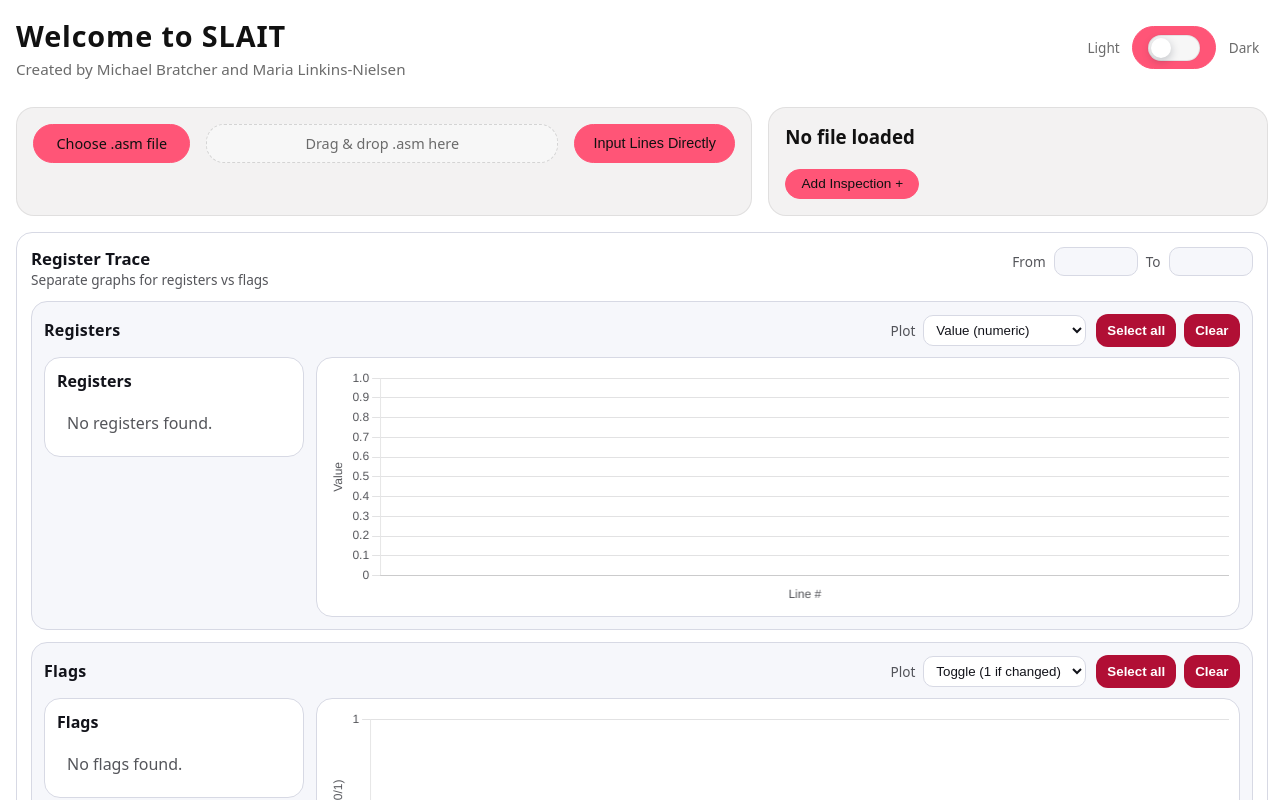
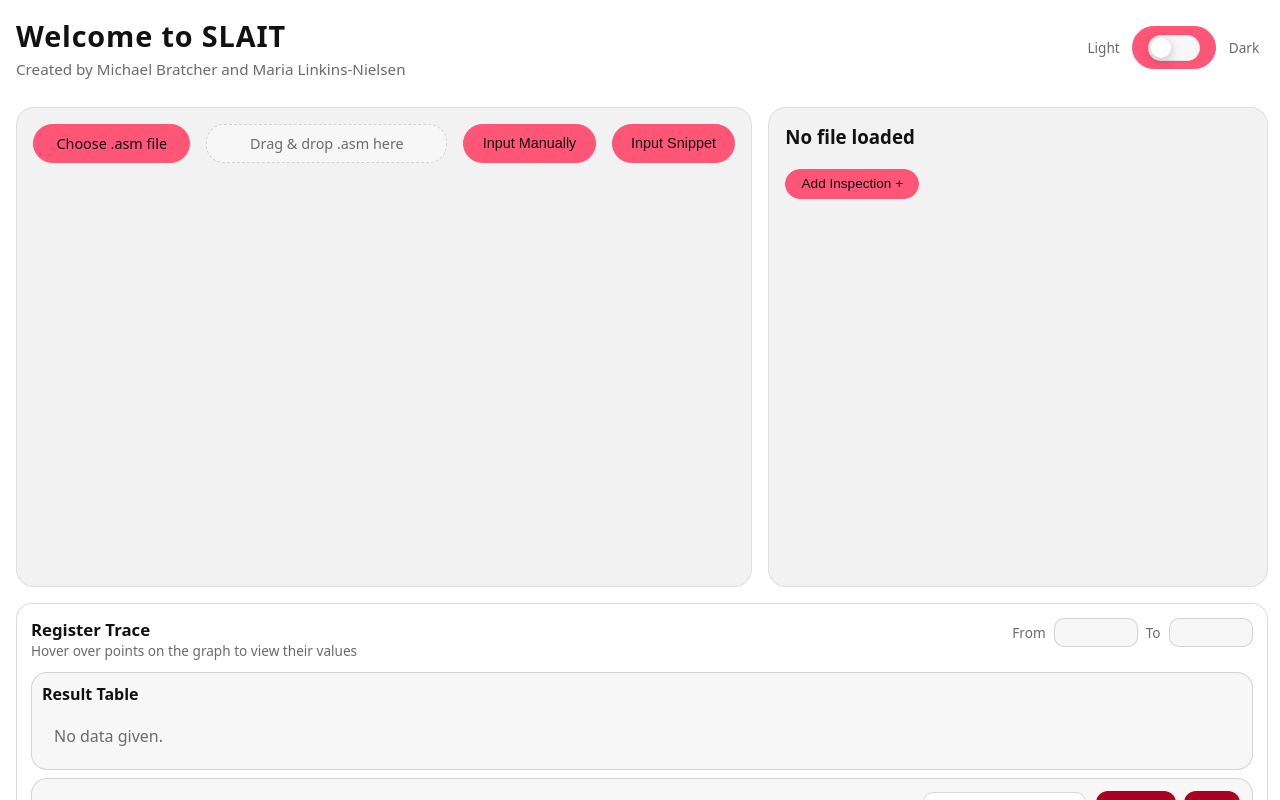
Before and after one commit to MBratchr/sd, an Angular app: page / in a window 1280 px wide. Shown: the top 800 px of the page. Built offline with nearby package versions, Linux system fonts and the light colour scheme.

Commit message:
snippet and sizing changes

```diff
--- a/public/file-viewer-templates/templates.json
+++ b/public/file-viewer-templates/templates.json
@@ -3,12 +3,18 @@
     "id": "default",
     "label": "Default",
     "file": "/file-viewer-templates/default.txt",
-    "suggestedFileName": "manual-input.asm"
+    "suggestedFileName": "assemblyfile.asm"
   },
   {
     "id": "hello_world",
     "label": "Hello World",
     "file": "/file-viewer-templates/hello-world-temp.txt",
     "suggestedFileName": "hello.asm"
+  },
+  {
+    "id": "empty",
+    "label": "Empty Sections",
+    "file": "/file-viewer-templates/empty-template.txt",
+    "suggestedFileName": "assemblyfile.asm"
   }
 ]
--- a/src/app/app.scss
+++ b/src/app/app.scss
@@ -16,6 +16,24 @@
   --btn-hover: #ff0033;    /* hover royal purple */
   --btn-pressed-1: #aa0022;
   --btn-pressed-2: #550011;
+
+  /* Focus / glow – derived from accent */
+  --focus-border: rgba(170, 0, 34, 0.7);
+  --focus-ring: rgba(170, 0, 34, 0.35);
+  --accent-glow-tight: rgba(170, 0, 34, 0.55);
+  --accent-glow-wide: rgba(170, 0, 34, 0.65);
+  --accent-bg-subtle: rgba(170, 0, 34, 0.08);
+
+  /* Utility */
+  --btn-text-active: #ffffff;
+  --shadow-hover: 0 10px 25px rgba(15, 23, 42, 0.18);
+  --scrollbar-thumb: rgba(148, 163, 184, 0.6);
+
+  /* Status */
+  --warn-bg: rgba(251, 191, 36, 0.1);
+  --warn-text: #92400e;
+  --error-bg: rgba(239, 68, 68, 0.12);
+  --error-text: #991b1b;
 
   /* LIGHT MODE – true white */
   --bg: #ffffff;           /* page background */
@@ -59,6 +77,14 @@
   --btn-hover: #ff0033;      /* deeper hover purple */
   --btn-pressed-1: #ff0033;  /* darker gradient top */
   --btn-pressed-2: #ff5577;  /* darker gradient bottom */
+
+  /* Dark-mode utility overrides */
+  --shadow-hover: 0 10px 25px rgba(0, 0, 0, 0.35);
+  --scrollbar-thumb: rgba(148, 163, 184, 0.4);
+  --warn-bg: rgba(251, 191, 36, 0.08);
+  --warn-text: #fbbf24;
+  --error-bg: rgba(239, 68, 68, 0.1);
+  --error-text: #fca5a5;
 }
 
 /* ------------------------------------------------------------------ */
@@ -68,12 +94,14 @@
 .layout {
   display: grid;
   grid-template-columns: 59% 40%;
+  grid-template-rows: 60vh auto;
   gap: 1rem;
 }
 
 @media (max-width: 900px) {
   .layout {
     grid-template-columns: 1fr;
+    grid-template-rows: 45vh auto auto;
   }
 }
 
@@ -150,7 +178,7 @@
 .theme-thumb.theme-thumb-on {
   transform: translateX(24px);
   background: linear-gradient(135deg, var(--purple), var(--purple-strong));
-  box-shadow: 0 4px 18px rgba(120, 81, 169, 0.6);
+  box-shadow: 0 4px 18px var(--accent-glow-wide);
 }
 
 /* ------------------------------------------------------------------ */
@@ -195,8 +223,8 @@
 .page button:hover {
   background: var(--btn-hover);
   border-color: var(--btn-hover);
-  color: #ffffff;
-  box-shadow: 0 10px 25px rgba(15, 23, 42, 0.18);
+  color: var(--btn-text-active);
+  box-shadow: var(--shadow-hover);
 }
 
 .page button:active {
@@ -205,11 +233,11 @@
     var(--btn-pressed-1),
     var(--btn-pressed-2)
   );
-  color: #ffffff;
+  color: var(--btn-text-active);
   transform: translateY(1px) scale(0.99);
   box-shadow:
-    0 0 0 1px rgba(120, 81, 169, 0.55),
-    0 12px 25px rgba(120, 81, 169, 0.65);
+    0 0 0 1px var(--accent-glow-tight),
+    0 12px 25px var(--accent-glow-wide);
 }
 
 .page button[disabled] {
--- a/src/app/file-viewer/file-viewer.html
+++ b/src/app/file-viewer/file-viewer.html
@@ -11,7 +11,8 @@
       Drag & drop .asm here
     </div>
 
-    <button class="manual-btn" (click)="startManualInput()">Input Lines Directly</button>
+    <button class="manual-btn" (click)="startManualInput()">Input Manually</button>
+    <button class="snippet-btn" (click)="startSnippetInput()">Input Snippet</button>
   </div>
 
   @if (warn) { <div class="warn">{{ warn }}</div> }
@@ -58,8 +59,44 @@
     </div>
   }
 
+  <!-- Snippet editor -->
+  @if (snippetMode && !snippetLocked) {
+    <div class="editor snippet-editor">
+      <div class="editor-header">
+        <label>
+          File name:
+          <input class="name-input" [(ngModel)]="snippetFileName" placeholder="snippet.asm" />
+        </label>
+      </div>
+
+      <div class="snippet-section">
+        <span class="snippet-label">.data</span>
+        <textarea
+          class="editor-area snippet-area"
+          [(ngModel)]="snippetDataText"
+          placeholder="Enter .data section content…"
+        ></textarea>
+      </div>
+
+      <div class="snippet-section">
+        <span class="snippet-label">.text</span>
+        <textarea
+          class="editor-area snippet-area"
+          [(ngModel)]="snippetTextText"
+          placeholder="Enter .text section content…"
+        ></textarea>
+      </div>
+
+      <div class="editor-actions">
+        <button class="done-btn" [disabled]="!canFinishSnippet" (click)="finishSnippetInput()">
+          Done
+        </button>
+      </div>
+    </div>
+  }
+
   <!-- Viewer -->
-  @if (content && (!manualMode || manualLocked)) {
+  @if (content && (!manualMode || manualLocked) && (!snippetMode || snippetLocked)) {
     <div class="meta">
       <div><strong>File:</strong> {{ fileName }}</div>
       <div><strong>Size:</strong> {{ fileSize | number }} bytes</div>
--- a/src/app/file-viewer/file-viewer.scss
+++ b/src/app/file-viewer/file-viewer.scss
@@ -19,6 +19,7 @@
 /* Base style: pastel purple squircles */
 .file-viewer-container .file-btn,
 .file-viewer-container .manual-btn,
+.file-viewer-container .snippet-btn,
 .file-viewer-container .done-btn {
   border-radius: 999px;
   padding: 0.55rem 1.15rem;
@@ -46,27 +47,29 @@
 /* Hover: royal purple (or darker in dark mode) */
 .file-viewer-container .file-btn:hover,
 .file-viewer-container .manual-btn:hover,
+.file-viewer-container .snippet-btn:hover,
 .file-viewer-container .done-btn:hover {
   background: var(--btn-hover);
   border-color: var(--btn-hover);
-  color: #ffffff;
-  box-shadow: 0 10px 25px rgba(15, 23, 42, 0.18);
+  color: var(--btn-text-active);
+  box-shadow: var(--shadow-hover);
 }
 
 /* Pressed: purple gradient (darkened in dark mode) */
 .file-viewer-container .file-btn:active,
 .file-viewer-container .manual-btn:active,
+.file-viewer-container .snippet-btn:active,
 .file-viewer-container .done-btn:active {
   background: linear-gradient(
     135deg,
     var(--btn-pressed-1),
     var(--btn-pressed-2)
   );
-  color: #ffffff;
+  color: var(--btn-text-active);
   transform: translateY(1px) scale(0.99);
   box-shadow:
-    0 0 0 1px rgba(120, 81, 169, 0.55),
-    0 12px 25px rgba(120, 81, 169, 0.65);
+    0 0 0 1px var(--accent-glow-tight),
+    0 12px 25px var(--accent-glow-wide);
 }
 
 /* Disabled state for Done button */
@@ -93,6 +96,11 @@
 
 /* Manual input button label */
 .file-viewer-container .manual-btn {
+  white-space: nowrap;
+}
+
+/* Snippet button label */
+.file-viewer-container .snippet-btn {
   white-space: nowrap;
 }
 
@@ -130,10 +138,10 @@
 }
 
 .dropzone:hover {
-  background: rgba(120, 81, 169, 0.08);
-  border-color: rgba(120, 81, 169, 0.7);
+  background: var(--accent-bg-subtle);
+  border-color: var(--focus-border);
   color: var(--text);
-  box-shadow: 0 0 0 1px rgba(120, 81, 169, 0.35);
+  box-shadow: 0 0 0 1px var(--focus-ring);
 }
 
 /* ---------------------------- */
@@ -148,13 +156,13 @@
 }
 
 .warn {
-  background: rgba(251, 191, 36, 0.1);
-  color: #92400e;
+  background: var(--warn-bg);
+  color: var(--warn-text);
 }
 
 .error {
-  background: rgba(239, 68, 68, 0.12);
-  color: #991b1b;
+  background: var(--error-bg);
+  color: var(--error-text);
 }
 
 /* ---------------------------- */
@@ -192,8 +200,8 @@
 
 .name-input:focus {
   outline: none;
-  border-color: rgba(120, 81, 169, 0.7);
-  box-shadow: 0 0 0 1px rgba(120, 81, 169, 0.35);
+  border-color: var(--focus-border);
+  box-shadow: 0 0 0 1px var(--focus-ring);
 }
 
 .editor-area {
@@ -212,8 +220,8 @@
 
 .editor-area:focus {
   outline: none;
-  border-color: rgba(120, 81, 169, 0.7);
-  box-shadow: 0 0 0 1px rgba(120, 81, 169, 0.35);
+  border-color: var(--focus-border);
+  box-shadow: 0 0 0 1px var(--focus-ring);
 }
 
 .editor-actions {
@@ -253,7 +261,7 @@
   background: transparent;
 }
 .viewer::-webkit-scrollbar-thumb {
-  background: rgba(148, 163, 184, 0.6);
+  background: var(--scrollbar-thumb);
   border-radius: 999px;
 }
 
@@ -272,7 +280,8 @@
   display: flex;
   align-items: baseline;
   border-bottom: 1px solid var(--border-subtle);
-  padding: 0 0.25rem;
+  padding: 0.05rem 0.25rem;
+  line-height: 1.3;
 }
 .line:last-child {
   border-bottom: none;
@@ -351,8 +360,8 @@
 /* Focus ring to match other inputs */
 .template-select select:focus {
   outline: none;
-  border-color: rgba(120, 81, 169, 0.7);
-  box-shadow: 0 0 0 1px rgba(120, 81, 169, 0.35);
+  border-color: var(--focus-border);
+  box-shadow: 0 0 0 1px var(--focus-ring);
 }
 
 /* Disabled state (if you ever disable it) */
@@ -371,3 +380,32 @@
     min-width: 0;
   }
 }
+
+/* ---------------------------- */
+/* SNIPPET EDITOR               */
+/* ---------------------------- */
+
+.snippet-editor {
+  flex: 1;
+  min-height: 0;
+  overflow-y: auto;
+}
+
+.snippet-section {
+  display: flex;
+  flex-direction: column;
+  gap: 0.3rem;
+}
+
+.snippet-label {
+  font-family: 'JetBrains Mono', 'SF Mono', ui-monospace, Menlo, Monaco, Consolas,
+    'Liberation Mono', 'Courier New', monospace;
+  font-size: 0.85rem;
+  font-weight: 600;
+  color: var(--text);
+}
+
+.snippet-area {
+  min-height: 100px;
+  max-height: 200px;
+}
--- a/src/app/file-viewer/file-viewer.ts
+++ b/src/app/file-viewer/file-viewer.ts
@@ -40,6 +40,13 @@ export class FileViewer {
   manualLocked = false;
   manualText = '';
   manualFileName = 'manual-input.asm';
+
+  // snippet input state
+  snippetMode = false;
+  snippetLocked = false;
+  snippetDataText = '';
+  snippetTextText = '';
+  snippetFileName = 'snippet.asm';
 
   private readonly asmLike = /\.(asm|s|inc)$/i;
 
@@ -146,11 +153,15 @@ export class FileViewer {
   private exitManualModeIfNeeded() {
     this.manualMode = false;
     this.manualLocked = false;
+    this.snippetMode = false;
+    this.snippetLocked = false;
   }
 
   // ----- manual input flow
   startManualInput() {
     this.resetViewErrors();
+    this.snippetMode = false;
+    this.snippetLocked = false;
     this.manualMode = true;
     this.manualLocked = false;
 
@@ -182,4 +193,55 @@ export class FileViewer {
     this.manualLocked = true;
     this.applyContent(finalText);
   }
+
+  // ----- snippet input flow
+  startSnippetInput() {
+    this.resetViewErrors();
+    this.manualMode = false;
+    this.manualLocked = false;
+    this.snippetMode = true;
+    this.snippetLocked = false;
+
+    this.fileName = this.snippetFileName;
+    this.fileSize = 0;
+    this.content = '';
+    this.lines = [];
+    this.fileState.clearFile();
+  }
+
+  get canFinishSnippet(): boolean {
+    return !!(this.snippetDataText.trim() || this.snippetTextText.trim());
+  }
+
+  finishSnippetInput() {
+    const parts: string[] = [];
+
+    const dataBlock = (this.snippetDataText ?? '').replace(/\r\n/g, '\n').trimEnd();
+    const textBlock = (this.snippetTextText ?? '').replace(/\r\n/g, '\n').trimEnd();
+
+    if (dataBlock) {
+      parts.push('section .data');
+      // indent each line of the user's data content
+      for (const line of dataBlock.split('\n')) {
+        parts.push('    ' + line);
+      }
+      parts.push('');
+    }
+
+    if (textBlock) {
+      parts.push('section .text');
+      // indent each line of the user's text content
+      for (const line of textBlock.split('\n')) {
+        parts.push('    ' + line);
+      }
+    }
+
+    const finalText = parts.join('\n').trimEnd();
+
+    this.fileName = this.snippetFileName || 'snippet.asm';
+    this.fileSize = new Blob([finalText]).size;
+
+    this.snippetLocked = true;
+    this.applyContent(finalText);
+  }
 }
--- a/src/app/inspection-manager/inspection-manager.html
+++ b/src/app/inspection-manager/inspection-manager.html
@@ -90,7 +90,11 @@
                   <span>Flags: {{ selectedFlagsText(ins) }}</span>
                 }
               </div>
-              <button class="delete-btn" (click)="deleteInspection(i)">X</button>
+              <div class="summary-actions">
+                <button class="edit-btn" (click)="editInspection(i)">Edit</button>
+                <button class="dup-btn" (click)="duplicateInspection(i)">Duplicate</button>
+                <button class="delete-btn" (click)="deleteInspection(i)">X</button>
+              </div>
             </div>
           }
         </div>
--- a/src/app/inspection-manager/inspection-manager.scss
+++ b/src/app/inspection-manager/inspection-manager.scss
@@ -4,6 +4,7 @@
   background: var(--bg-elevated);
   padding: 1rem;
   height: 100%;
+  overflow: hidden;
 
   display: flex;
   flex-direction: column;
@@ -27,6 +28,8 @@
 .inspection-manager .add-btn,
 .inspection-manager .done-btn,
 .inspection-manager .delete-btn,
+.inspection-manager .edit-btn,
+.inspection-manager .dup-btn,
 .inspection-manager .test-btn {
   border-radius: 999px;
   padding: 0.4rem 0.95rem;
@@ -55,28 +58,32 @@
 .inspection-manager .add-btn:hover,
 .inspection-manager .done-btn:hover,
 .inspection-manager .delete-btn:hover,
+.inspection-manager .edit-btn:hover,
+.inspection-manager .dup-btn:hover,
 .inspection-manager .test-btn:hover:not([disabled]) {
   background: var(--btn-hover);
   border-color: var(--btn-hover);
-  color: #ffffff;
-  box-shadow: 0 10px 25px rgba(15, 23, 42, 0.18);
+  color: var(--btn-text-active);
+  box-shadow: var(--shadow-hover);
 }
 
 /* Pressed → gradient (darkened in dark mode) */
 .inspection-manager .add-btn:active,
 .inspection-manager .done-btn:active,
 .inspection-manager .delete-btn:active,
+.inspection-manager .edit-btn:active,
+.inspection-manager .dup-btn:active,
 .inspection-manager .test-btn:active:not([disabled]) {
   background: linear-gradient(
     135deg,
     var(--btn-pressed-1),
     var(--btn-pressed-2)
   );
-  color: #ffffff;
+  color: var(--btn-text-active);
   transform: translateY(1px) scale(0.99);
   box-shadow:
-    0 0 0 1px rgba(120, 81, 169, 0.55),
-    0 12px 25px rgba(120, 81, 169, 0.65);
+    0 0 0 1px var(--accent-glow-tight),
+    0 12px 25px var(--accent-glow-wide);
 }
 
 /* Disabled Test/Done button */
@@ -107,12 +114,13 @@
 /* INSPECTION LIST              */
 /* ---------------------------- */
 
-/* Scroll instead of stretching to push Test off-screen */
+/* Fill available space; scroll only when inspections overflow */
 .inspections {
   display: flex;
   flex-direction: column;
   gap: 0.75rem;
-  max-height: 320px;
+  flex: 1;
+  min-height: 0;
   overflow-y: auto;
 }
 
@@ -149,8 +157,8 @@
 
 .line-input:focus {
   outline: none;
-  border-color: rgba(120, 81, 169, 0.7);
-  box-shadow: 0 0 0 1px rgba(120, 81, 169, 0.35);
+  border-color: var(--focus-border);
+  box-shadow: 0 0 0 1px var(--focus-ring);
 }
 
 /* Sections */
@@ -205,3 +213,17 @@
 .summary strong {
   color: var(--text);
 }
+
+/* Action buttons group in locked summary */
+.summary-actions {
+  display: flex;
+  align-items: center;
+  gap: 0.35rem;
+  flex-shrink: 0;
+}
+
+.edit-btn,
+.dup-btn {
+  padding-inline: 0.7rem;
+  font-size: 0.8rem;
+}
--- a/src/app/register-trace/register-trace.html
+++ b/src/app/register-trace/register-trace.html
@@ -1,8 +1,9 @@
 <div class="card">
+
   <div class="header">
     <div class="title">
       <div class="h">Register Trace</div>
-      <div class="sub">Separate graphs for registers vs flags</div>
+      <div class="sub">Hover over points on the graph to view their values</div>
     </div>
 
     <div class="controls">
@@ -28,6 +29,32 @@
         />
       </div>
     </div>
+  </div>
+
+  <!-- OPTIONAL: keep the table if you still want it (shows both selected regs + flags) -->
+  <div class="table">
+    <div class="table-title">Result Table</div>
+
+    <table *ngIf="filteredFrames().length; else emptyTable">
+      <thead>
+        <tr>
+          <th class="linecol">Line</th>
+          <th *ngFor="let k of selectedRegs()">{{ k }}</th>
+          <th *ngFor="let k of selectedFlags()">{{ k }}</th>
+        </tr>
+      </thead>
+      <tbody>
+        <tr *ngFor="let f of filteredFrames()">
+          <td class="linecol">{{ f.line }}</td>
+          <td *ngFor="let k of selectedRegs()">{{ f.regs[k] ?? '—' }}</td>
+          <td *ngFor="let k of selectedFlags()">{{ (f.flags?.[k] ?? '—') }}</td>
+        </tr>
+      </tbody>
+    </table>
+
+    <ng-template #emptyTable>
+      <div class="empty">No data given.</div>
+    </ng-template>
   </div>
 
   <div class="sections">
@@ -134,29 +161,4 @@
     </section>
   </div>
 
-  <!-- OPTIONAL: keep the table if you still want it (shows both selected regs + flags) -->
-  <div class="table">
-    <div class="table-title">Line-by-line state</div>
-
-    <table *ngIf="filteredFrames().length; else emptyTable">
-      <thead>
-        <tr>
-          <th class="linecol">Line</th>
-          <th *ngFor="let k of selectedRegs()">{{ k }}</th>
-          <th *ngFor="let k of selectedFlags()">{{ k }}</th>
-        </tr>
-      </thead>
-      <tbody>
-        <tr *ngFor="let f of filteredFrames()">
-          <td class="linecol">{{ f.line }}</td>
-          <td *ngFor="let k of selectedRegs()">{{ f.regs[k] ?? '—' }}</td>
-          <td *ngFor="let k of selectedFlags()">{{ (f.flags?.[k] ?? '—') }}</td>
-        </tr>
-      </tbody>
-    </table>
-
-    <ng-template #emptyTable>
-      <div class="empty">No trace frames in range.</div>
-    </ng-template>
-  </div>
 </div>
--- a/src/app/register-trace/register-trace.scss
+++ b/src/app/register-trace/register-trace.scss
@@ -1,47 +1,18 @@
 :host {
   display: block;
 
-  /* defaults (dark) */
-  --rt-is-dark: 1;
-  --rt-surface: #0f0f12;
-  --rt-surface-2: #121218;
-  --rt-border: #2a2a33;
-  --rt-text: #f5f5f7;
-  --rt-muted: rgba(245, 245, 247, 0.75);
-  --rt-grid: rgba(255, 255, 255, 0.12);
+  /* Map to global theme variables */
+  --rt-surface: var(--bg);
+  --rt-surface-2: var(--bg-soft);
+  --rt-border: var(--border-strong);
+  --rt-text: var(--text);
+  --rt-muted: var(--text-muted);
+  --rt-grid: var(--border-subtle);
 
-  /* accent (crimson) */
-  --rt-accent: #8b102b;
-  --rt-accent-hover: #b10f35;
-  --rt-accent-border: #3a1a22;
-}
-
-:host-context(.light) {
-  --rt-is-dark: 0;
-  --rt-surface: #ffffff;
-  --rt-surface-2: #f6f7fb;
-  --rt-border: #d7d9e4;
-  --rt-text: #12131a;
-  --rt-muted: rgba(18, 19, 26, 0.72);
-  --rt-grid: rgba(18, 19, 26, 0.12);
-
-  --rt-accent: #b10f35;
-  --rt-accent-hover: #8b102b;
-  --rt-accent-border: rgba(177, 15, 53, 0.35);
-}
-
-:host-context(.dark) {
-  --rt-is-dark: 1;
-  --rt-surface: #0f0f12;
-  --rt-surface-2: #121218;
-  --rt-border: #2a2a33;
-  --rt-text: #f5f5f7;
-  --rt-muted: rgba(245, 245, 247, 0.75);
-  --rt-grid: rgba(255, 255, 255, 0.12);
-
-  --rt-accent: #8b102b;
-  --rt-accent-hover: #b10f35;
-  --rt-accent-border: #3a1a22;
+  /* accent – derived from global accent */
+  --rt-accent: var(--btn-pressed-1);
+  --rt-accent-hover: var(--btn-hover);
+  --rt-accent-border: var(--focus-ring);
 }
 
 .card {
@@ -162,7 +133,7 @@
   border-radius: 12px;
   border: 1px solid var(--rt-accent-border);
   background: var(--rt-accent);
-  color: #fff;
+  color: var(--btn-text-active);
   font-weight: 700;
   cursor: pointer;
   transition: transform 120ms ease, background 120ms ease;
```
Also changed, not shown: src/app/inspection-manager/inspection-manager.ts (+13 -1 lines), public/file-viewer-templates/empty-template.txt (added), public/logo.png (added).
